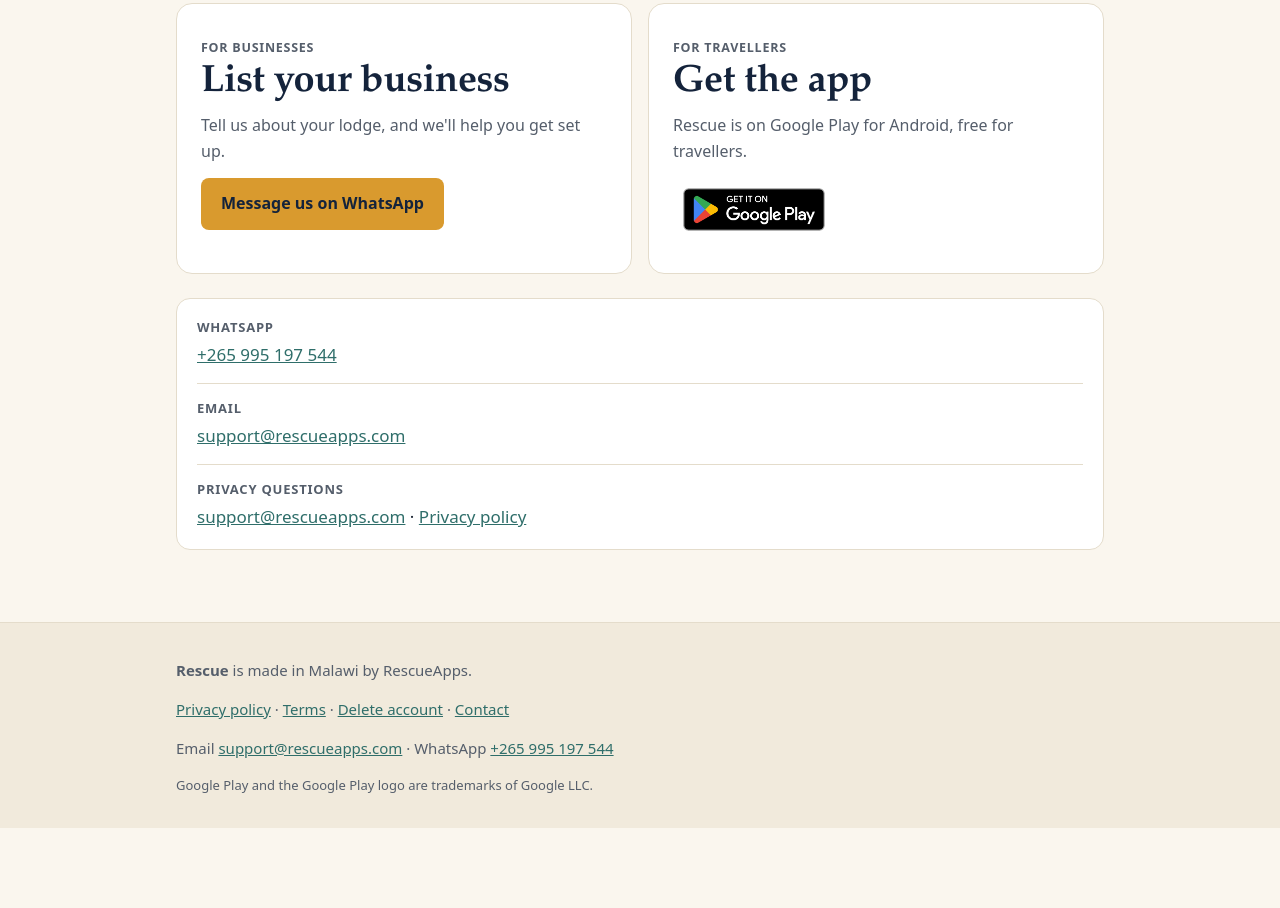
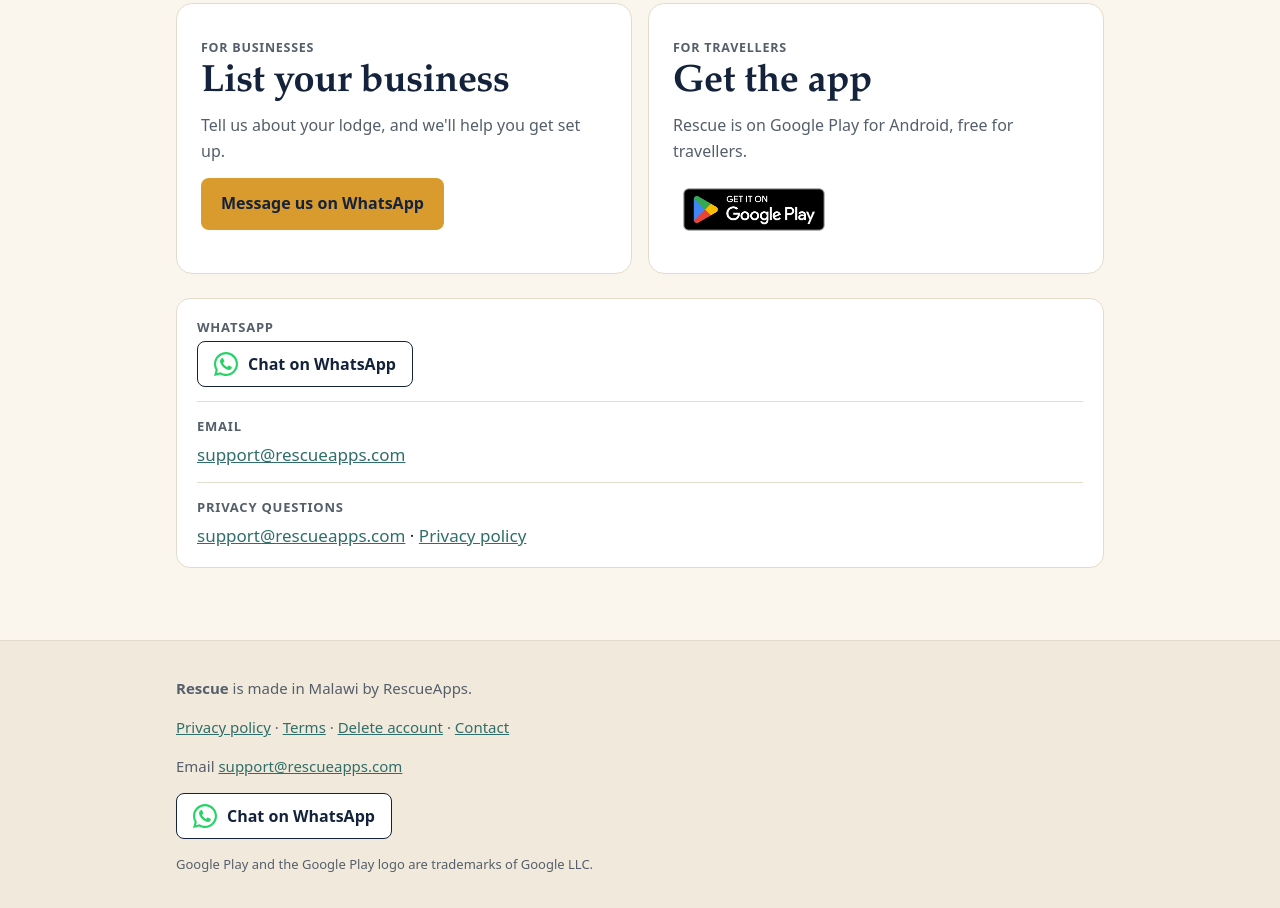
Before and after one commit to blessingsmaere2026/rescue_website, a plain HTML site: page contact/index.html in a window 1280 px wide. Shown: the part 539-1447 px from the top of the page. Before the commit the page ends 1367 px from the top, so only its background shows below. Drawn offline with Linux system fonts and the light colour scheme.

Commit message:
Website: replace the visible WhatsApp number with an official 'Chat on WhatsApp' button (WhatsApp glyph, unmodified, stored in the repo) in every footer, the contact list and the FAQ; email stays the written contact
Co-Authored-By: Claude Sonnet 5.5 <noreply@anthropic.com>

```diff
--- a/assets/site.css
+++ b/assets/site.css
@@ -46,3 +46,6 @@ h3{margin:8px 0 4px;font-size:17px}
 main section.wrap .btn.alt,.panel .btn.alt{background:var(--dark);color:#fff}
 .gp{display:inline-block;line-height:0}.gp img{display:block;width:162px;max-width:100%;height:auto}
 .foot-legal{font-size:13px}
+a.wa{display:inline-flex;align-items:center;gap:10px;background:#fff;color:#14233B;border:1.5px solid #14233B;border-radius:8px;padding:9px 16px;min-height:46px;font-size:16px;font-weight:700;line-height:1.2;text-decoration:none}
+a.wa img{display:block;flex:none;width:24px;height:24px}
+a.wa:hover{background:#F1EADC}a.wa:focus-visible{outline:3px solid #D99A2E;outline-offset:2px}
--- a/contact/index.html
+++ b/contact/index.html
@@ -37,7 +37,7 @@
 <article class="c-card"><p class="b-kind">For travellers</p><h2>Get the app</h2><p>Rescue is on Google Play for Android, free for travellers.</p><a class="gp" href="https://play.google.com/store/apps/details?id=com.rescue.app"><img src="/assets/google-play-badge.png" width="162" height="63" alt="Get it on Google Play"></a></article>
 </div>
 <dl class="c-list">
-<div><dt>WhatsApp</dt><dd><a href="https://wa.me/265995197544">+265 995 197 544</a></dd></div>
+<div><dt>WhatsApp</dt><dd><a class="wa" href="https://wa.me/265995197544" rel="noopener"><img src="/assets/whatsapp-glyph.svg" alt="" width="24" height="24"><span>Chat on WhatsApp</span></a></dd></div>
 <div><dt>Email</dt><dd><a href="mailto:support@rescueapps.com">support@rescueapps.com</a></dd></div>
 <div><dt>Privacy questions</dt><dd><a href="mailto:support@rescueapps.com">support@rescueapps.com</a> · <a href="/privacy-policy">Privacy policy</a></dd></div>
 </dl>
@@ -46,7 +46,8 @@
 <footer class="foot"><div class="wrap">
 <p><strong>Rescue</strong> is made in Malawi by RescueApps.</p>
 <p><a href="/privacy-policy">Privacy policy</a> · <a href="/terms/">Terms</a> · <a href="/delete-account">Delete account</a> · <a href="/contact/">Contact</a></p>
-<p>Email <a href="mailto:support@rescueapps.com">support@rescueapps.com</a> · WhatsApp <a href="https://wa.me/265995197544">+265 995 197 544</a></p>
+<p>Email <a href="mailto:support@rescueapps.com">support@rescueapps.com</a></p>
+<p><a class="wa" href="https://wa.me/265995197544" rel="noopener"><img src="/assets/whatsapp-glyph.svg" alt="" width="24" height="24"><span>Chat on WhatsApp</span></a></p>
 <p class="foot-legal">Google Play and the Google Play logo are trademarks of Google LLC.</p>
 </div></footer>
 </body>
```
Also changed, not shown: 404.html (+2 -1 lines), businesses/index.html (+2 -1 lines), faq/index.html (+4 -3 lines), guests/index.html (+2 -1 lines), index.html (+2 -1 lines), pricing/index.html (+2 -1 lines), terms/index.html (+2 -1 lines), assets/whatsapp-glyph.svg (added).
